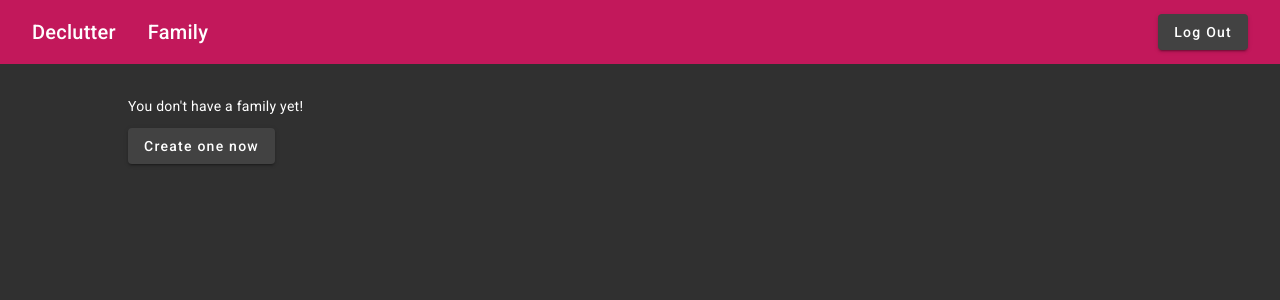
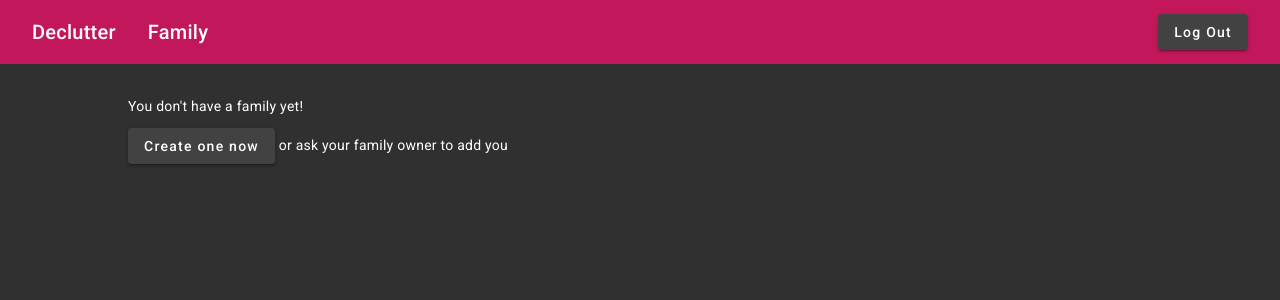
Before and after one commit to doug-newton/declutter-app, an Angular app: page /family/manage in a window 1280 px wide. Shown: the top 300 px of the page. Built offline with nearby package versions, Linux system fonts and the light colour scheme; sample sign-in values are in the browser's storage.

Commit message:
update 'no family' text

```diff
--- a/src/app/pages/manage-family/manage-family.component.html
+++ b/src/app/pages/manage-family/manage-family.component.html
@@ -21,5 +21,5 @@
 
 <ng-template #noFamily>
     <p>You don't have a family yet!</p>
-    <p> <a mat-raised-button routerLink="/family/create">Create one now</a></p>
+    <p> <a mat-raised-button routerLink="/family/create">Create one now</a> or ask your family owner to add you</p>
 </ng-template>
```
